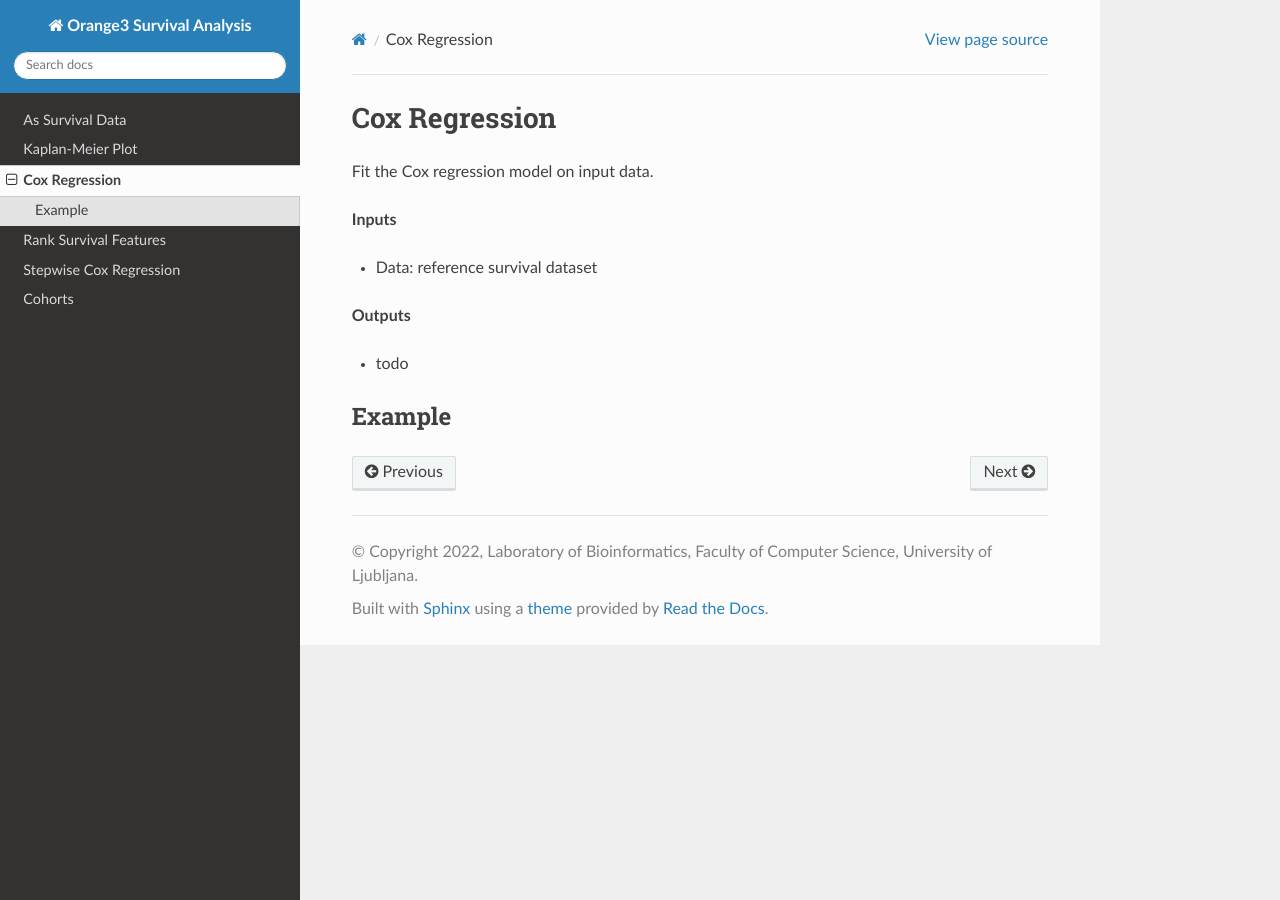
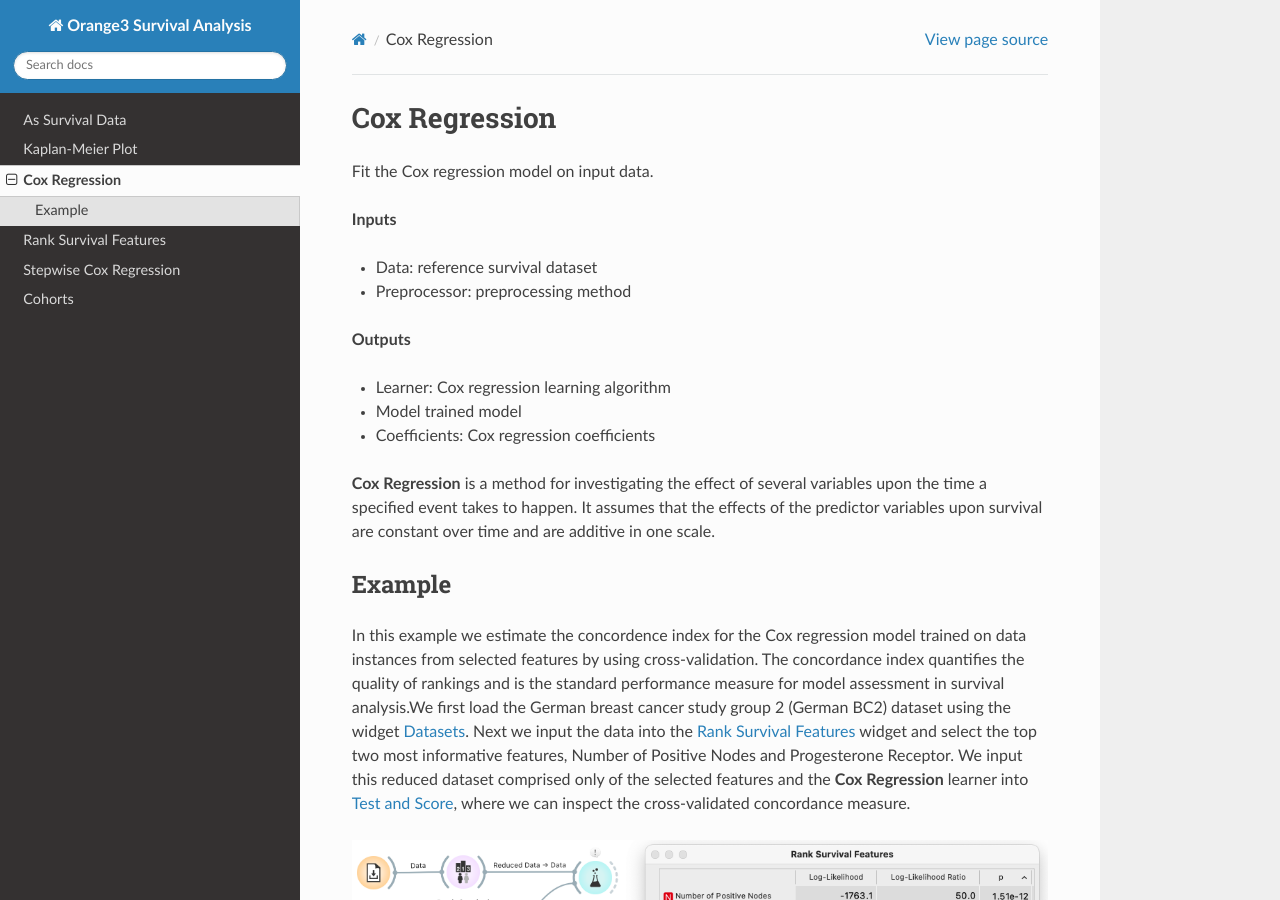
Before and after one commit to biolab/orange3-survival-analysis, a Sphinx documentation site: the page built from doc/widgets/cox-regression.md, in a window 1280 px wide and 900 px high. Built offline with Sphinx 7.4.7 and the Read the Docs theme 2.0.0, drawn with Linux system fonts in a browser that asks for light colours.

Commit message:
Documentation for Cox Regression

```diff
--- a/doc/widgets/cox-regression.md
+++ b/doc/widgets/cox-regression.md
@@ -5,11 +5,19 @@ Fit the Cox regression model on input data.
 **Inputs**
 
 - Data: reference survival dataset
+- Preprocessor: preprocessing method
 
 **Outputs**
 
-- todo
+- Learner: Cox regression learning algorithm
+- Model trained model
+- Coefficients: Cox regression coefficients
 
+**Cox Regression** is a method for investigating the effect of several variables upon the time a specified event takes to happen. It assumes that the effects of the predictor variables upon survival are constant over time and are additive in one scale.
 
 Example
 -------
+
+In this example we estimate the concordence index for the Cox regression model trained on data instances from selected features by using cross-validation. The concordance index quantifies the quality of rankings and is the standard performance measure for model assessment in survival analysis.We first load the German breast cancer study group 2 (German BC2) dataset using the widget [Datasets](https://orangedatamining.com/widget-catalog/data/datasets/). Next we input the data into the [Rank Survival Features](https://orangedatamining.com/widget-catalog/survival-analysis/rank-survival-features/) widget and select the top two most informative features, Number of Positive Nodes and Progesterone Receptor. We input this reduced dataset comprised only of the selected features and the **Cox Regression** learner into [Test and Score](https://orangedatamining.com/widget-catalog/evaluate/testandscore/), where we can inspect the cross-validated concordance measure.
+
+![](images/CoxRegression-Example.png)
```
Also changed, not shown: doc/widgets/images/CoxRegression-Example.png (added).
